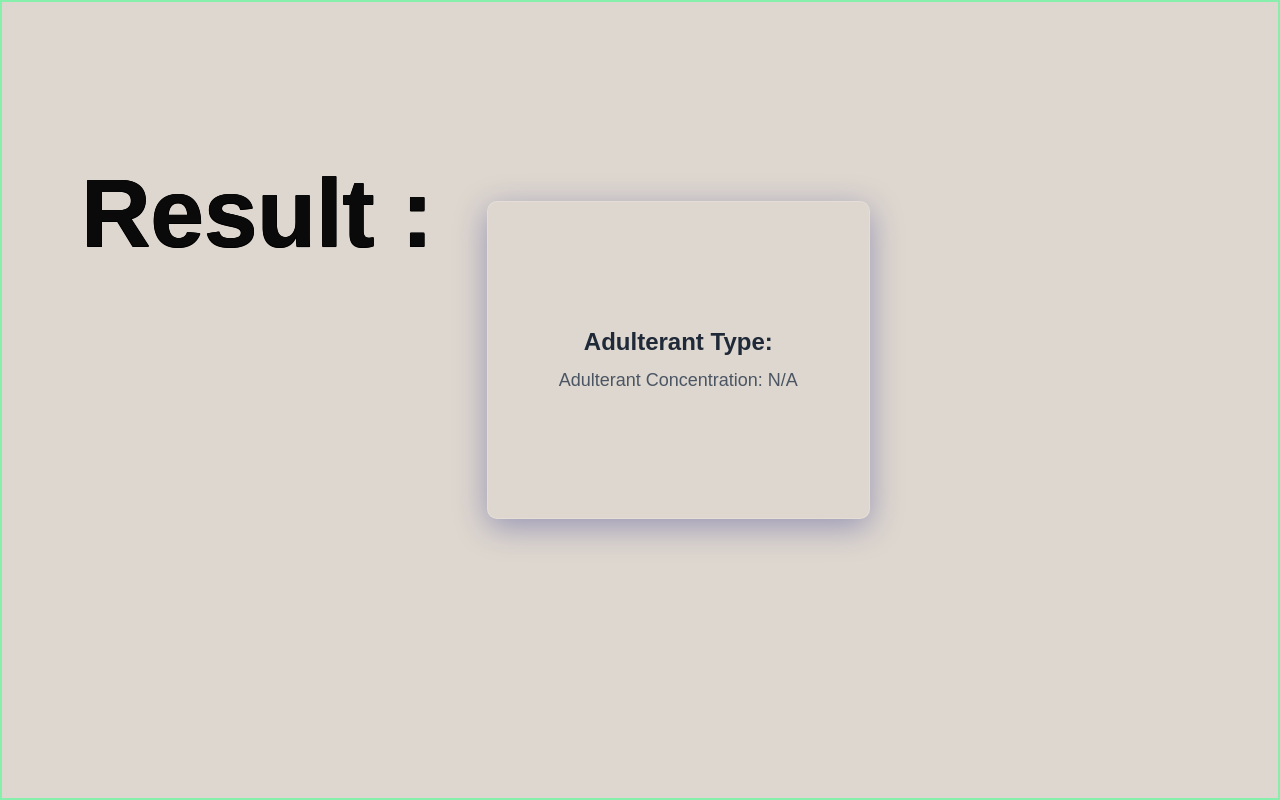
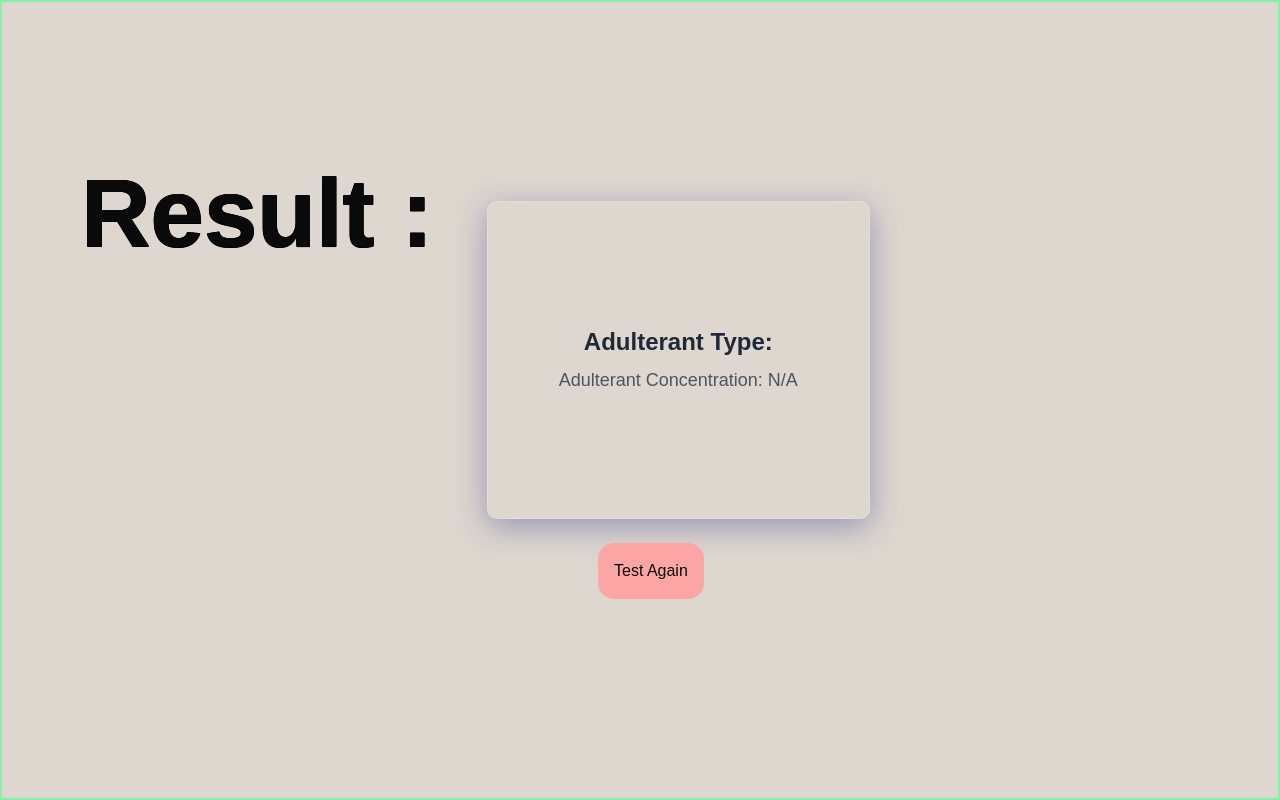
Before and after one commit to pihu26112005/DP-Project, a Next.js app in the folder server-next/: page / in a window 1280 px wide. Shown: the part 800-1600 px from the top of the page. Built offline with nearby package versions, Linux system fonts and the light colour scheme; no server answers.

Commit message:
button add kiya

```diff
--- a/server-next/app/page.js
+++ b/server-next/app/page.js
@@ -31,16 +31,16 @@ const CreateResultUI = () => {
     0: {
       minErrorFile: {
         filename: "DK_25.38.csv",
-        frequencies: [1,2,3],
-        values: [1,2,3]
+        frequencies: [1, 2, 3],
+        values: [1, 2, 3]
       },
       error: [{ filename: "DK_25.38.csv", error: 11 }]
     },
     1: {
       minErrorFile: {
         filename: "DK_34.63.csv",
-        frequencies: [1,2,3],
-        values: [1,2,3]
+        frequencies: [1, 2, 3],
+        values: [1, 2, 3]
       },
       error: [{ filename: "DK_34.63.csv", error: 17 }]
     }
@@ -94,6 +94,7 @@ const CreateResultUI = () => {
 
   useEffect(() => {
     fetchAllFiles();
+    console.log(calculateVolumeFromFilename("DK_6.0.csv"));
   }, []);
 
 
@@ -386,15 +387,9 @@ const findFileWithMinimumError = async () => {
     if (uploadFileData && fileData) {
       // findMostSimilarFile();
       findFileWithMinimumError();
-      // router.push("#2");
+      router.push("#2");
     }
   }, [uploadFileData, fileData]);
-
-  // useEffect(() => {
-  //   if (minErrorFile) {
-  //     router.push("#2");
-  //   }
-  // }, [minErrorFile]);
 
   const calculateVolumeFromFilename = (filename) => {
     const emelamine = 6;
@@ -412,6 +407,16 @@ const findFileWithMinimumError = async () => {
       return volume;
     }
     return "N/A";
+  };
+
+  const handleTestAgain = () => {
+    setMinErrorFile(null);
+    setUploadFileData(null);
+    setError(null);
+    setLatestResult(null);
+    setFileData(null);
+    fetchAllFiles();
+    router.push("#1");
   };
 
 
@@ -468,6 +473,9 @@ const findFileWithMinimumError = async () => {
             Adulterant Concentration: {minErrorFile ? calculateVolumeFromFilename(minErrorFile.filename) : "N/A"}
           </div>
         </div>
+        <div className='right-[45%] bottom-[25%] absolute rounded-2xl cursor-pointer p-4 bg-red-300 hover:bg-white hover:border-2 hover:border-red-300' onClick={handleTestAgain}>
+          Test Again
+        </div>
       </div>
       {/* <button onClick={fetchLatestResult} disabled={uploading}>
         Fetch Latest Result
```
Lines whose indentation alone changed are shown as unchanged.
